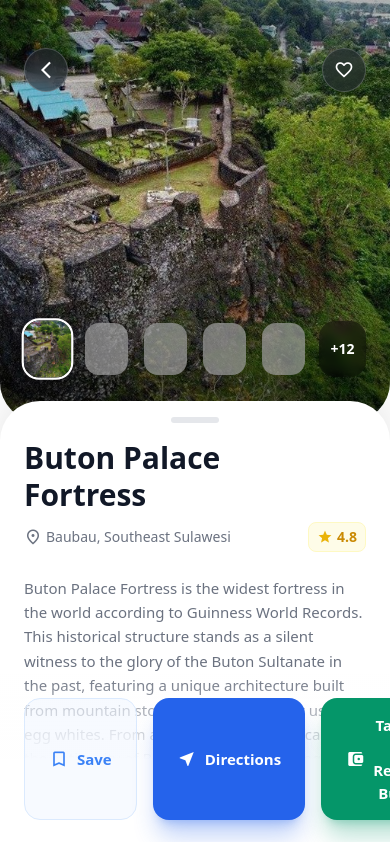
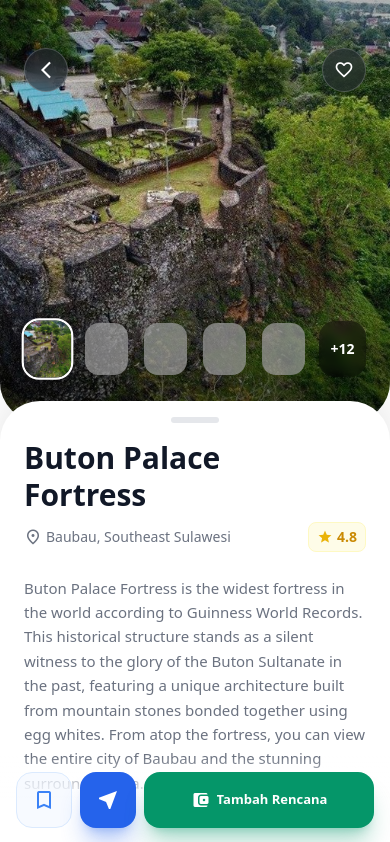
Before and after one commit to muhdanfyan/pesona-baubau-web, a React (Vite) app: page /destinasi/1 in a window 390 px wide. Shown: the top 842 px of the page. Built offline with nearby package versions, Linux system fonts and the light colour scheme; grey boxes are pictures that could not be loaded.

Commit message:
feat: redesign katalog destinasi & responsive detail destinasi with proper logo

```diff
--- a/src/components/SearchBar.jsx
+++ b/src/components/SearchBar.jsx
@@ -10,8 +10,7 @@ export default function SearchBar({ placeholder, value, onChange }) {
         className="w-full pl-12 pr-4 py-3 bg-surface-container-lowest border border-outline-variant rounded-xl focus:outline-none focus:ring-2 focus:ring-primary focus:border-transparent transition-all shadow-sm font-body-md"
         placeholder={placeholder || "Cari destinasi, kuliner, event..."}
         type="text"
-        value={value || ''}
-        onChange={onChange}
+        {...(value !== undefined ? { value, onChange } : {})}
       />
     </div>
   );
--- a/src/pages/DetailDestinasi.jsx
+++ b/src/pages/DetailDestinasi.jsx
@@ -206,11 +206,11 @@ export default function DetailDestinasi() {
       </div>
 
       {/* Fixed Bottom Action Bar */}
-      <div className="fixed bottom-0 left-0 right-0 p-6 bg-gradient-to-t from-white via-white to-transparent z-50">
-        <div className="max-w-md mx-auto flex gap-4">
-          <button className="flex-1 py-4 px-6 rounded-2xl border-[1.5px] border-blue-100 bg-blue-50/50 flex justify-center items-center gap-2 hover:bg-blue-50 transition-colors">
-            <span className="material-symbols-outlined text-blue-500 text-[20px]">bookmark_border</span>
-            <span className="text-blue-500 font-bold text-[15px]">{t('detail.save')}</span>
+      <div className="fixed bottom-0 left-0 right-0 p-4 md:p-6 bg-gradient-to-t from-white via-white to-transparent z-50">
+        <div className="max-w-md mx-auto flex gap-2 md:gap-4">
+          <button className="w-14 h-14 md:w-auto md:flex-1 shrink-0 rounded-2xl border-[1.5px] border-blue-100 bg-blue-50/50 flex justify-center items-center gap-2 hover:bg-blue-50 transition-colors">
+            <span className="material-symbols-outlined text-blue-500 text-[24px]">bookmark_border</span>
+            <span className="hidden md:inline text-blue-500 font-bold text-[15px]">{t('detail.save')}</span>
           </button>
           <button
             onClick={() => {
@@ -220,17 +220,17 @@ export default function DetailDestinasi() {
                 navigate('/peta');
               }
             }}
-            className="flex-1 py-4 px-6 rounded-2xl bg-blue-600 text-white flex justify-center items-center gap-2 shadow-xl shadow-blue-600/30 hover:bg-blue-700 transition-colors active:scale-95"
+            className="w-14 h-14 md:w-auto md:flex-1 shrink-0 rounded-2xl bg-blue-600 text-white flex justify-center items-center gap-2 shadow-xl shadow-blue-600/30 hover:bg-blue-700 transition-colors active:scale-95"
           >
-            <span className="material-symbols-outlined text-[20px]" style={{ fontVariationSettings: "'FILL' 1" }}>near_me</span>
-            <span className="font-bold text-[15px]">{t('detail.directions')}</span>
+            <span className="material-symbols-outlined text-[24px]" style={{ fontVariationSettings: "'FILL' 1" }}>near_me</span>
+            <span className="hidden md:inline font-bold text-[15px]">{t('detail.directions')}</span>
           </button>
           <button
             onClick={() => navigate('/trip-planner')}
-            className="flex-1 py-4 px-6 rounded-2xl bg-emerald-600 text-white flex justify-center items-center gap-2 shadow-xl shadow-emerald-600/30 hover:bg-emerald-700 transition-colors active:scale-95"
+            className="flex-1 h-14 rounded-2xl bg-emerald-600 text-white flex justify-center items-center gap-1.5 md:gap-2 shadow-xl shadow-emerald-600/30 hover:bg-emerald-700 transition-colors active:scale-95 px-2 md:px-6"
           >
             <span className="material-symbols-outlined text-[20px]" style={{ fontVariationSettings: "'FILL' 1" }}>account_balance_wallet</span>
-            <span className="font-bold text-[15px]">Tambah ke Rencana Budget</span>
+            <span className="font-bold text-[13px] md:text-[15px] whitespace-nowrap overflow-hidden text-ellipsis">Tambah Rencana</span>
           </button>
         </div>
       </div>
--- a/src/pages/Homepage.jsx
+++ b/src/pages/Homepage.jsx
@@ -125,8 +125,8 @@ export default function Homepage() {
           <section className="px-4 md:px-6 pt-6 md:pt-8 pb-2 md:pb-4 flex justify-between items-center">
             {/* Logo */}
             <div className="flex items-center gap-1.5 md:gap-2 cursor-pointer" onClick={() => navigate('/')}>
-              <img src="/favicon.svg" alt="Pesona Baubau" className="w-6 h-6 md:w-8 md:h-8" />
-              <span className="font-black text-blue-900 text-[14px] md:text-[17px] tracking-tight whitespace-nowrap">Pesona Baubau</span>
+              <img src="/logo.png" alt="Pesona Baubau" className="w-8 h-8 md:w-10 md:h-10 rounded-full shadow-sm" />
+              <span className="font-black text-blue-900 text-[14px] md:text-[17px] tracking-tight whitespace-nowrap hidden sm:block">Pesona Baubau</span>
             </div>
 
             {/* Actions */}
--- a/src/pages/KatalogDestinasi.jsx
+++ b/src/pages/KatalogDestinasi.jsx
@@ -23,45 +23,51 @@ export default function KatalogDestinasi() {
     : destinations.filter(d => d.category === activeCategory);
 
   return (
-    <div className="min-h-screen pb-24">
+    <div className="min-h-screen pb-24 bg-[#f4f7fe] font-sans">
+      <div className="max-w-7xl mx-auto">
         <Header
           showBack
           title="Katalog Destinasi"
           rightAction={
-          <div className="w-8 h-8 rounded-full overflow-hidden border border-outline-variant">
+            <div className="w-9 h-9 md:w-10 md:h-10 rounded-full overflow-hidden border-2 border-white shadow-sm">
               <img className="w-full h-full object-cover" src="https://lh3.googleusercontent.com/aida-public/AB6AXuCQKQpGWHqYt6pB3zPfWS5fiCHQkCRArfgfjHzbO2Jb-gZ6lq7SY6T6Hey_hwds3kXyOzkWHyWBFOYgDwlOjbKlZ91M21v0xYzGWFLC_JEY6pIB4Kb2njXNCsaS-4zDWeM7aP91sNKAJ1j08TJ3F1em2i3tXCYXhdNOvz-vQFPne6F9_R9_JRSdxVPOK_VpeMbORNSz0TcUkTdhlToQuOSVhixxkMaBWuFvjGVCzkRJy3fLGBFRwUuFUaHaAswe_c4OZ_IOjLnK80U" alt="Profile" />
             </div>
           }
         />
-      <main className="px-md mt-md space-y-md">
+
+        <main className="px-4 md:px-6 mt-6 md:mt-8 space-y-6 md:space-y-8">
+          <div className="bg-white rounded-2xl shadow-sm p-2">
             <SearchBar placeholder="Cari destinasi impianmu..." />
-        <div className="space-y-sm">
+          </div>
+
+          <div className="space-y-4">
             <div className="flex justify-between items-center">
-            <h3 className="font-label-md text-label-md text-on-surface-variant">Kategori Populer</h3>
-            <div className="flex bg-surface-container-high p-1 rounded-lg gap-1">
+              <h3 className="font-bold text-gray-900 text-lg md:text-xl">Kategori Populer</h3>
+              <div className="flex bg-gray-100 p-1 rounded-xl gap-1">
                 <button
                   onClick={() => setViewMode('grid')}
-                className={`p-1 px-2 rounded-md transition-all ${viewMode === 'grid' ? 'bg-white shadow-sm text-primary' : 'text-on-surface-variant hover:bg-surface-container'}`}
+                  className={`p-1.5 px-3 rounded-lg transition-all ${viewMode === 'grid' ? 'bg-white shadow-sm text-blue-600 font-bold' : 'text-gray-500 hover:text-gray-700'}`}
                 >
-                <span className="material-symbols-outlined text-[18px]">grid_view</span>
+                  <span className="material-symbols-outlined text-[20px]">grid_view</span>
                 </button>
                 <button
                   onClick={() => setViewMode('map')}
-                className={`p-1 px-2 rounded-md transition-all ${viewMode === 'map' ? 'bg-white shadow-sm text-primary' : 'text-on-surface-variant hover:bg-surface-container'}`}
+                  className={`p-1.5 px-3 rounded-lg transition-all ${viewMode === 'map' ? 'bg-white shadow-sm text-blue-600 font-bold' : 'text-gray-500 hover:text-gray-700'}`}
                 >
-                <span className="material-symbols-outlined text-[18px]">map</span>
+                  <span className="material-symbols-outlined text-[20px]">map</span>
                 </button>
               </div>
             </div>
-          <div className="flex gap-sm overflow-x-auto hide-scrollbar -mx-md px-md py-1">
+
+            <div className="flex gap-3 overflow-x-auto hide-scrollbar pb-2 -mx-4 px-4 md:mx-0 md:px-0">
               {categories.map(cat => (
                 <button
                   key={cat}
                   onClick={() => setActiveCategory(cat)}
-                className={`whitespace-nowrap px-md py-2 rounded-full font-label-md transition-all ${
+                  className={`whitespace-nowrap px-5 py-2.5 rounded-full text-[14px] md:text-[15px] font-semibold transition-all shadow-sm ${
                     activeCategory === cat
-                    ? 'bg-primary-container text-on-primary-container shadow-sm'
-                    : 'bg-surface-container-lowest border border-outline-variant text-on-surface-variant hover:bg-surface-container-high'
+                      ? 'bg-blue-600 text-white'
+                      : 'bg-white border border-gray-100 text-gray-600 hover:bg-gray-50'
                   }`}
                 >
                   {cat}
@@ -69,21 +75,28 @@ export default function KatalogDestinasi() {
               ))}
             </div>
           </div>
+
           {viewMode === 'grid' ? (
-          <section className="grid grid-cols-2 gap-md">
+            <section className="grid grid-cols-2 md:grid-cols-3 lg:grid-cols-4 gap-4 md:gap-6">
               {filtered.map(d => (
-              <CardDestinasi key={d.id} {...d} />
+                <div key={d.id} className="bg-white p-2 rounded-2xl shadow-sm hover:shadow-md transition-shadow">
+                  <CardDestinasi {...d} />
+                </div>
               ))}
             </section>
           ) : (
-          <div className="h-96 bg-surface-container-high rounded-xl flex items-center justify-center">
-            <div className="text-center">
-              <span className="material-symbols-outlined text-5xl text-outline mb-2">map</span>
-              <p className="font-body-sm text-on-surface-variant">Beralih ke tampilan peta interaktif</p>
+            <div className="h-96 bg-gray-200 rounded-3xl flex items-center justify-center border-4 border-white shadow-sm relative overflow-hidden group cursor-pointer" onClick={() => navigate('/peta')}>
+              <img src="https://images.unsplash.com/photo-1524661135-423995f22d0b?auto=format&fit=crop&w=800&q=80" alt="Map" className="absolute inset-0 w-full h-full object-cover opacity-60 group-hover:scale-105 transition-transform duration-500" />
+              <div className="absolute inset-0 bg-blue-900/30"></div>
+              <div className="text-center relative z-10 bg-white/90 backdrop-blur-sm p-6 rounded-2xl shadow-lg transform group-hover:-translate-y-1 transition-transform">
+                <span className="material-symbols-outlined text-5xl text-blue-600 mb-2">map</span>
+                <p className="font-bold text-gray-900">Buka Peta Interaktif</p>
+                <p className="text-sm text-gray-500 mt-1">Jelajahi destinasi dalam mode peta</p>
               </div>
             </div>
           )}
         </main>
+      </div>
       <BottomNav />
     </div>
   );
```
Also changed, not shown: public/logo.png (added). Lines whose indentation alone changed are shown as unchanged.
